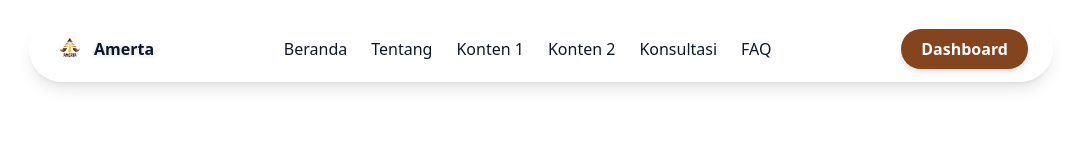
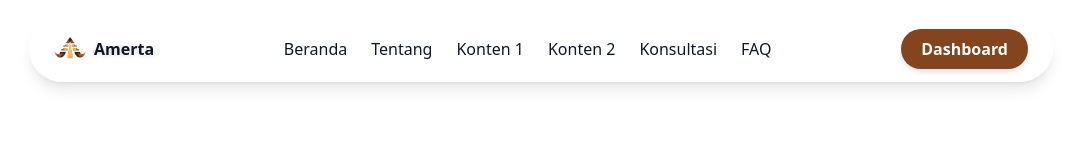
Before and after one commit to reynaldo0/amerta, a React (Vite) app: page / in a window 1280 px wide. Shown: the top 160 px of the page, without its empty margins (99-1180 px from the left). Built offline with nearby package versions, Linux system fonts and the light colour scheme.

Commit message:
upd : logo

```diff
--- a/src/components/Navbar.jsx
+++ b/src/components/Navbar.jsx
@@ -1,5 +1,5 @@
 import React, { useState } from "react";
-import { Bars3Icon, XMarkIcon } from "@heroicons/react/24/solid"; // ⬅️ import icon
+import { Bars3Icon, XMarkIcon } from "@heroicons/react/24/solid";
 
 const Navbar = () => {
   const [isOpen, setIsOpen] = useState(false);
@@ -22,7 +22,7 @@
       >
         {/* Logo */}
         <div className="flex items-center space-x-2">
-          <img src="/logo.png" alt="Logo" className="w-8 h-8 object-contain" />
+          <img src="/logo.svg" alt="Logo" className="w-8 h-8 object-contain" />
           <span className="font-bold text-gray-900 drop-shadow-sm">Amerta</span>
         </div>
 
```
Also changed, not shown: public/logo.svg (added).
